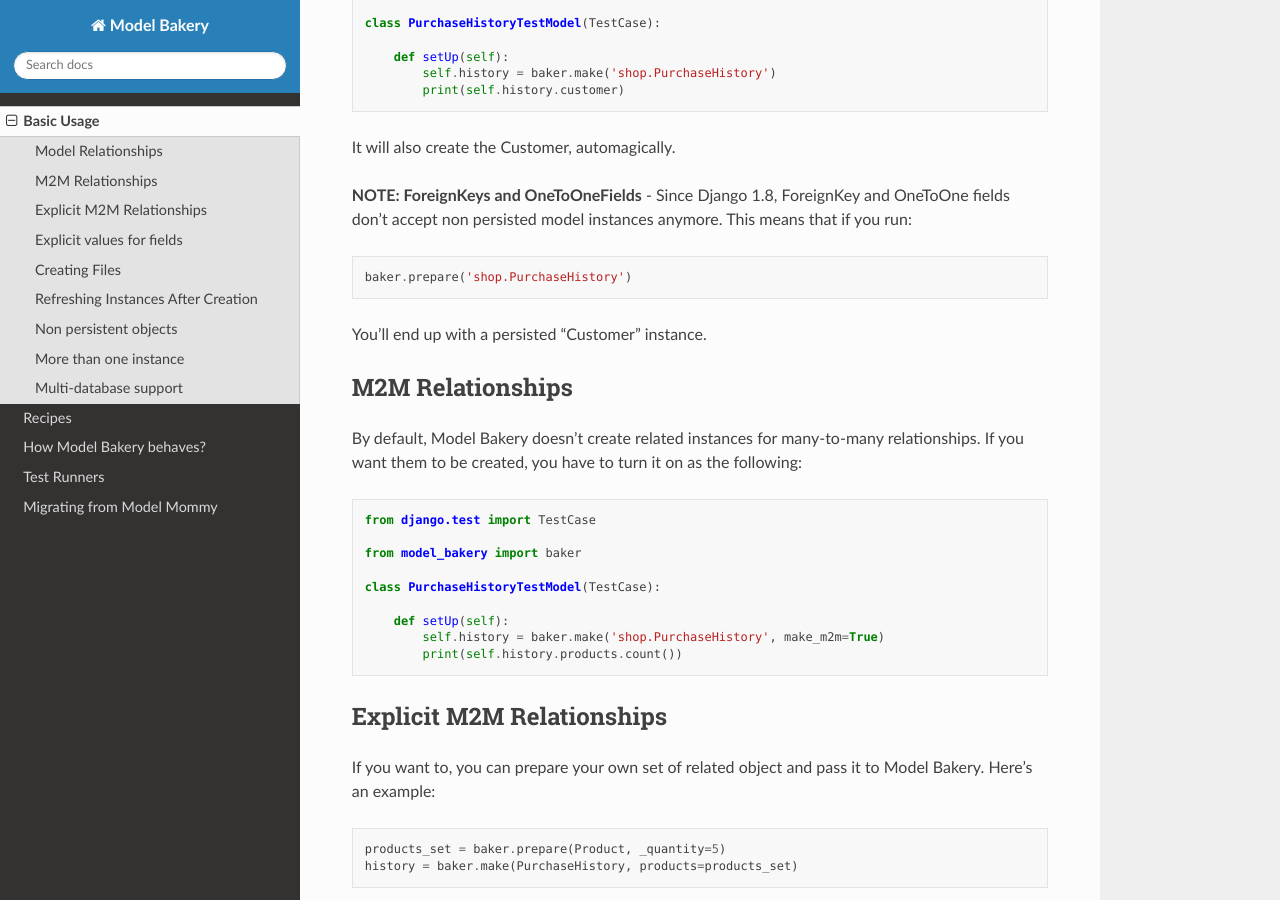
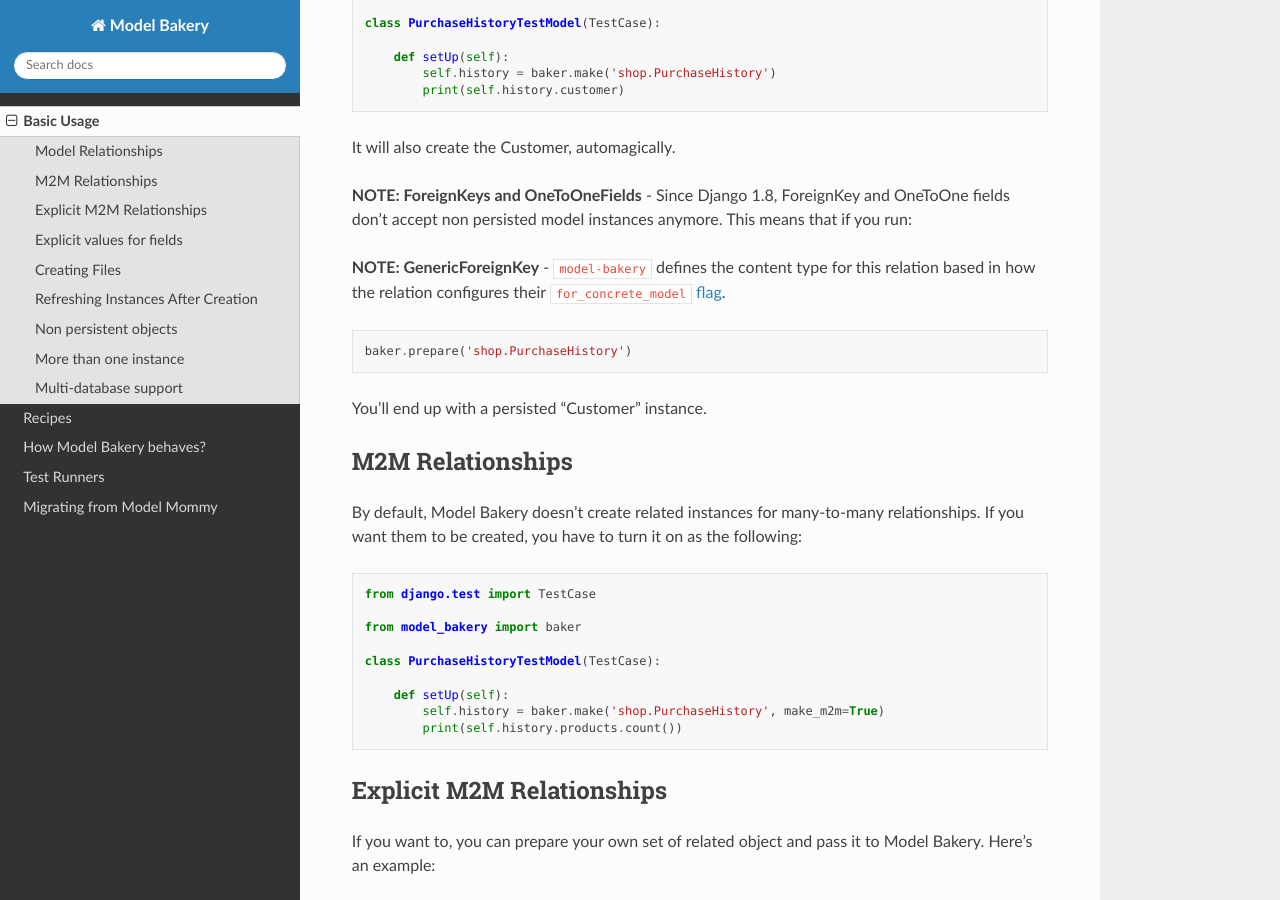
Before and after one commit to model-bakers/model_bakery, a Sphinx documentation site: the page built from docs/basic_usage.md, in a window 1280 px wide and 900 px high, scrolled down 1998 px. Built offline with Sphinx 7.4.7 and the Read the Docs theme 3.1.0, drawn with Linux system fonts in a browser that asks for light colours.

Commit message:
Add docs on the lib's behavior with Generic Foreign Keys relations

````diff
--- a/docs/basic_usage.md
+++ b/docs/basic_usage.md
@@ -107,6 +107,9 @@ class PurchaseHistoryTestModel(TestCase):
 It will also create the Customer, automagically.
 
 **NOTE: ForeignKeys and OneToOneFields** - Since Django 1.8, ForeignKey and OneToOne fields don't accept non persisted model instances anymore. This means that if you run:
+
+**NOTE: GenericForeignKey** - `model-bakery` defines the content type for this relation based in how
+the relation configures their [`for_concrete_model` flag](https://docs.djangoproject.com/en/5.2/ref/contrib/contenttypes/#django.contrib.contenttypes.fields.GenericForeignKey.for_concrete_model).
 
 ```python
 baker.prepare('shop.PurchaseHistory')
````
